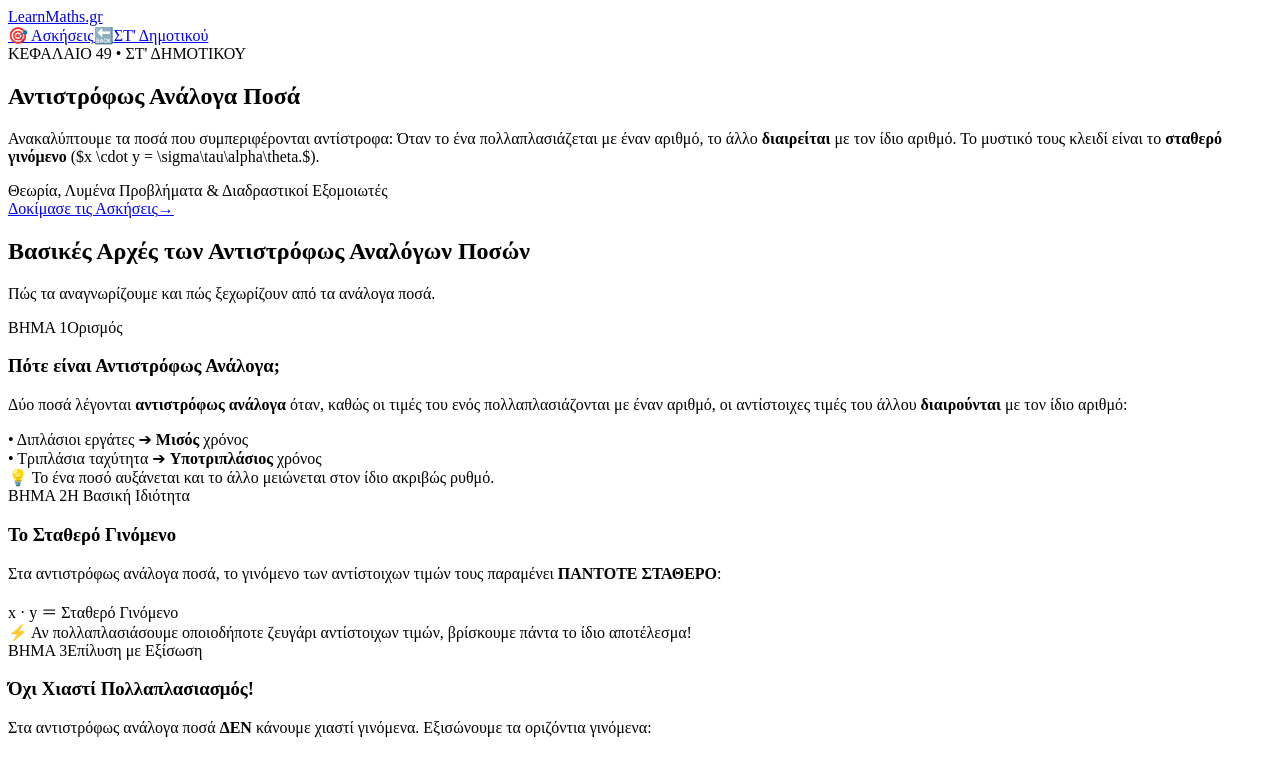
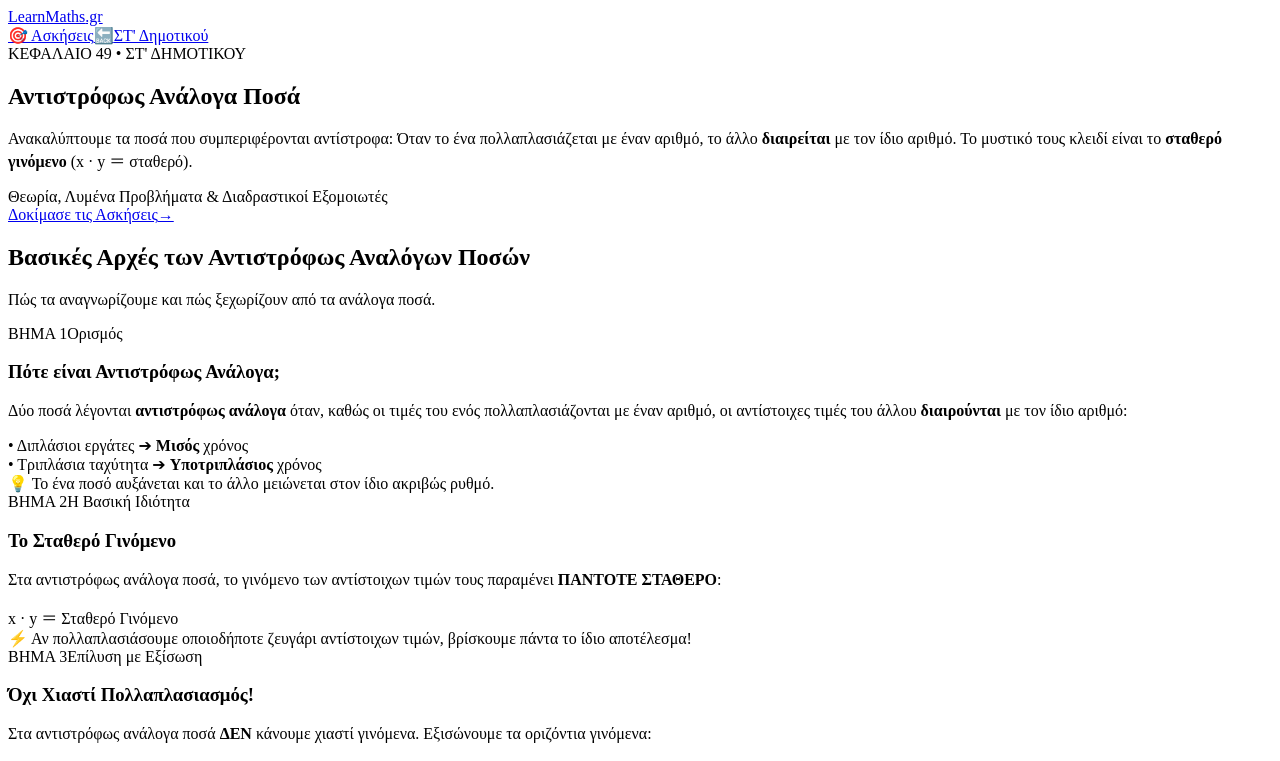
Before and after one commit to gkrimpas-lab/learn-maths-2026, a Next.js app: page /st-dimotikou/49-antistrofos-analoga-posa in a window 1280 px wide. Shown: the top 761 px of the page. Built offline with nearby package versions, Linux system fonts and the light colour scheme.

Commit message:
Update 49-antistrofos-analoga-posa.js

```diff
--- a/pages/st-dimotikou/49-antistrofos-analoga-posa.js
+++ b/pages/st-dimotikou/49-antistrofos-analoga-posa.js
@@ -67,7 +67,7 @@ export default function AntistrofosAnalogaPosaTheoryPage() {
               Αντιστρόφως Ανάλογα Ποσά
             </h1>
             <p className="text-sky-100 text-xs sm:text-base 2xl:text-2xl leading-relaxed max-w-4xl">
-              Ανακαλύπτουμε τα ποσά που συμπεριφέρονται αντίστροφα: Όταν το ένα πολλαπλασιάζεται με έναν αριθμό, το άλλο <strong>διαιρείται</strong> με τον ίδιο αριθμό. Το μυστικό τους κλειδί είναι το <strong>σταθερό γινόμενο</strong> ($x \cdot y = \sigma\tau\alpha\theta.$).
+              Ανακαλύπτουμε τα ποσά που συμπεριφέρονται αντίστροφα: Όταν το ένα πολλαπλασιάζεται με έναν αριθμό, το άλλο <strong>διαιρείται</strong> με τον ίδιο αριθμό. Το μυστικό τους κλειδί είναι το <strong>σταθερό γινόμενο</strong> (x · y ＝ σταθερό).
             </p>
           </div>
 
```
